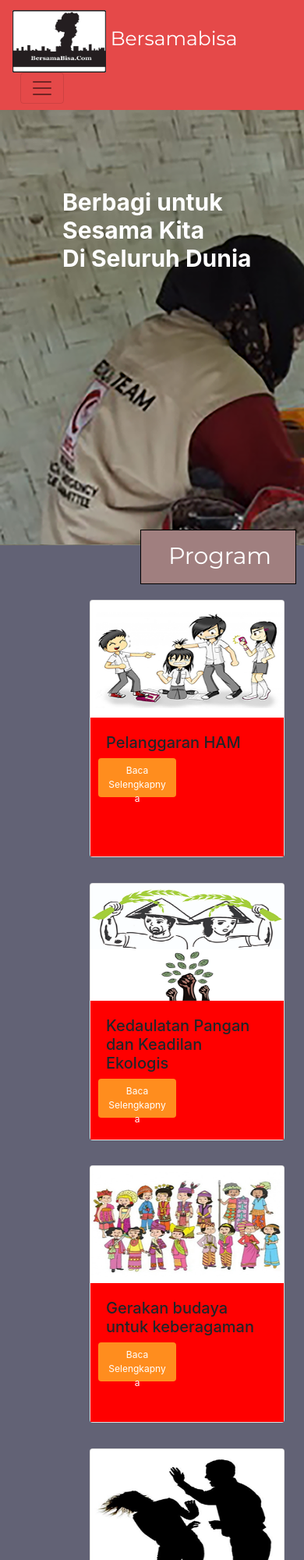
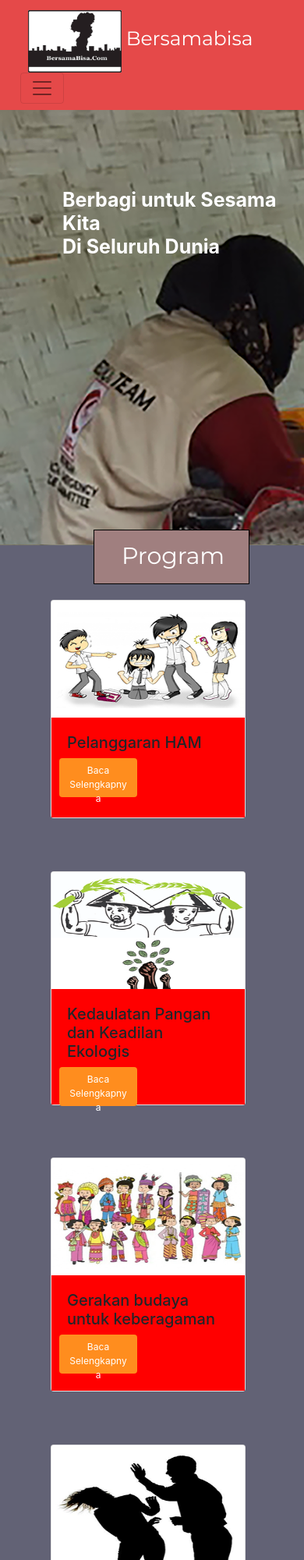
Before and after one commit to yonathansiregar/Bersamabisa-website, a plain HTML site: page index.html in a window 390 px wide. Shown: the top 2000 px of the page at 78% size. Drawn offline with nearby package versions, Linux system fonts and the light colour scheme.

Commit message:
edit responsive style in mobile or smartphone

```diff
--- a/assets/css/main.css
+++ b/assets/css/main.css
@@ -182,13 +182,13 @@ body {
     }
 
     .heading {
-        font-size: 30px;
+        font-size: 25px;
     }
 
     .kotak {
         width: 10px;
         height: 70px;
-        margin: -20px 0px 30px 180px !important;
+        margin: -20px 0px 30px 120px !important;
     }
 
     .program {
@@ -205,23 +205,27 @@ body {
     }
 
     #first-card {
-        margin: 70px 0px 0px 130px;
+        margin: 70px 0px 0px 80px;
         width: 250px !important;
+        height: 280px !important;
     }
 
     #second-card {
-        margin: 20px 0px 0px 130px;
+        margin: 20px 0px 0px 80px;
         width: 250px !important;
+        height: 300px !important;
     }
 
     #third-card {
-        margin: 20px 0px 0px 130px;
+        margin: 20px 0px 0px 80px;
         width: 250px !important;
+        height: 300px !important;
     }
 
     #last-card {
-        margin: 20px 0px 0px 130px;
+        margin: 20px 0px 0px 80px;
         width: 250px !important;
+        height: 300px !important;
     }
 
     .gambar-berita {
@@ -334,6 +338,10 @@ body {
 }
 
 @media screen and (max-width: 991.99px) {
+    .navbar-brand {
+        margin-left: 20px;
+    }
+
     .kotak {
         width: 200px;
         height: 70px;
@@ -348,7 +356,8 @@ body {
     }
 
     .gambar-program {
-        height: 450px;
+        height: 550px;
+        width: auto !important;
     }
 
     .card-img-top {
@@ -369,6 +378,25 @@ body {
     .card-title {
         font-size: 15px;
         color: white;
+    }
+
+    #first-card {
+        height: 400px;
+    }
+
+    .first-card-title {
+        font-size: 20px;
+    }
+
+    #second-card {
+        height: 400px;
+    }
+    #third-card {
+        height: 400px;
+    }
+
+    #last-card {
+        height: 400px;
     }
 
     .btn-satu {
```
